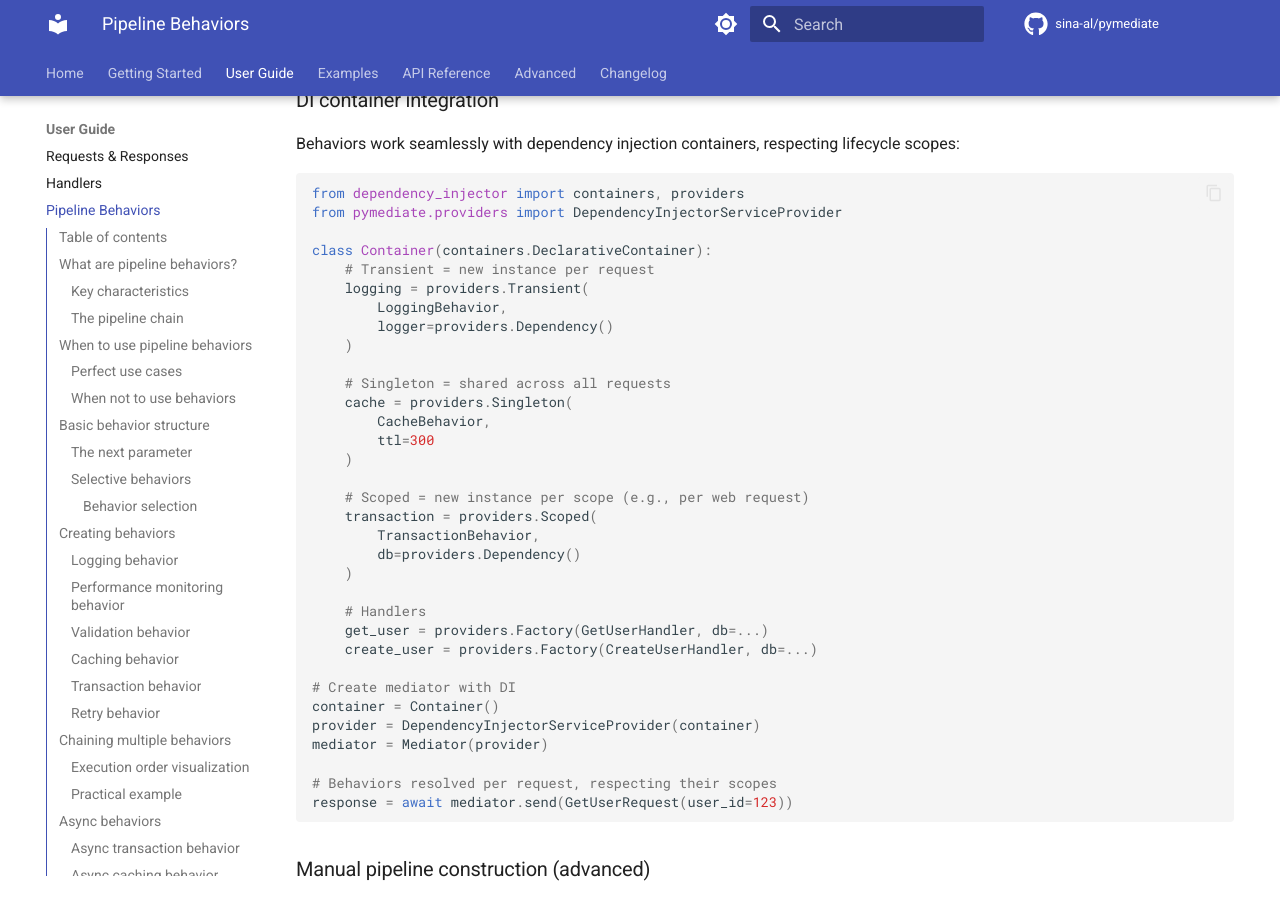
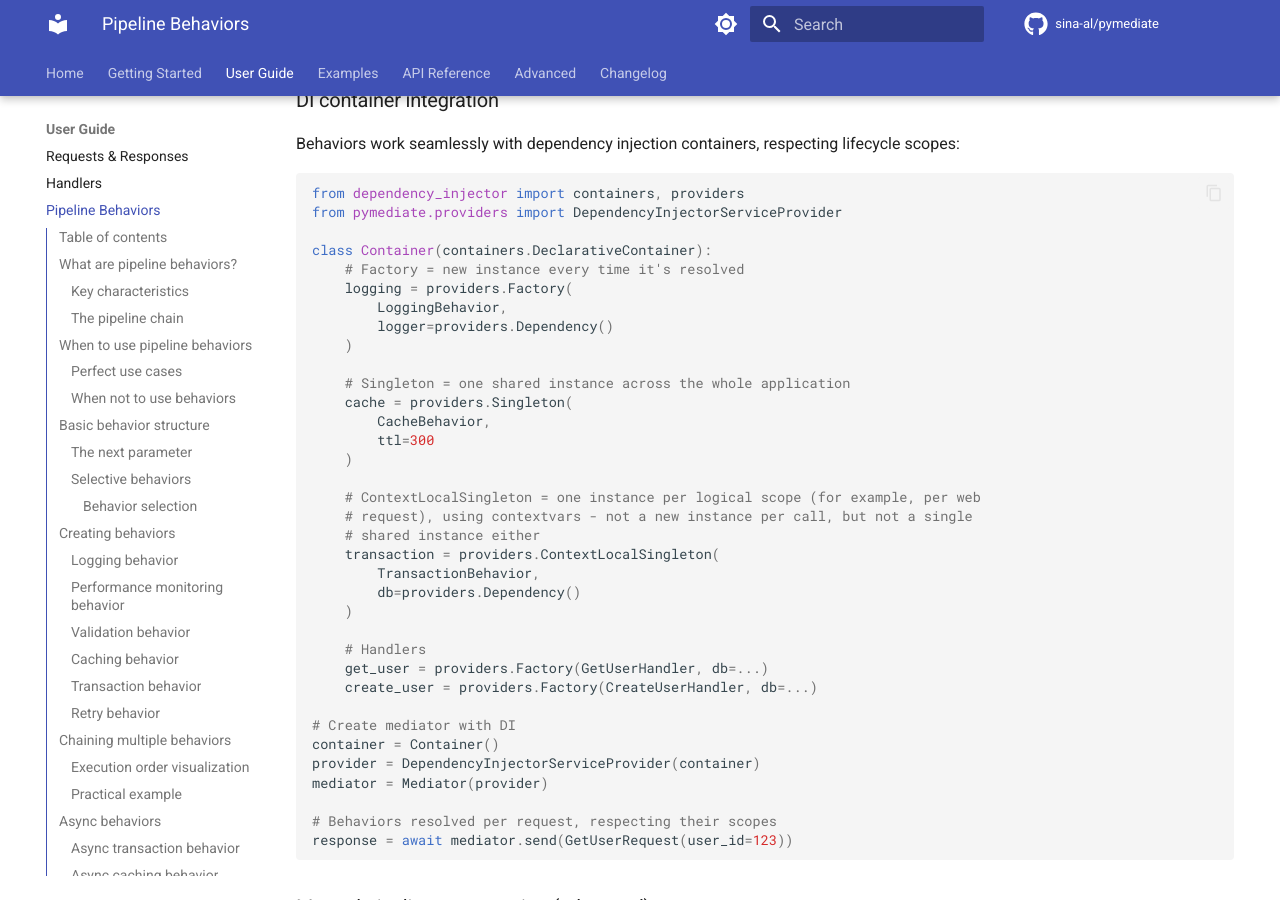
Before and after one commit to sina-al/pymediate, an MkDocs documentation site: the page built from docs/guide/pipeline-behaviors.md, in a window 1280 px wide and 900 px high, scrolled down 22593 px. Built offline with MkDocs 1.6.1 and Material for MkDocs 9.7.7, drawn with Linux system fonts in a browser that asks for light colours; comment, search, counter and statistics services are not loaded; the version menu is left out.

```diff
--- a/docs/guide/pipeline-behaviors.md
+++ b/docs/guide/pipeline-behaviors.md
@@ -1124,20 +1124,22 @@ from dependency_injector import containers, providers
 from pymediate.providers import DependencyInjectorServiceProvider
 
 class Container(containers.DeclarativeContainer):
-    # Transient = new instance per request
-    logging = providers.Transient(
+    # Factory = new instance every time it's resolved
+    logging = providers.Factory(
         LoggingBehavior,
         logger=providers.Dependency()
     )
 
-    # Singleton = shared across all requests
+    # Singleton = one shared instance across the whole application
     cache = providers.Singleton(
         CacheBehavior,
         ttl=300
     )
 
-    # Scoped = new instance per scope (e.g., per web request)
-    transaction = providers.Scoped(
+    # ContextLocalSingleton = one instance per logical scope (for example, per web
+    # request), using contextvars - not a new instance per call, but not a single
+    # shared instance either
+    transaction = providers.ContextLocalSingleton(
         TransactionBehavior,
         db=providers.Dependency()
     )
```
Also changed, not shown: CONTRIBUTING.md (+3 -3 lines), README.md (+26 -25 lines), SECURITY.md (+4 -4 lines).
